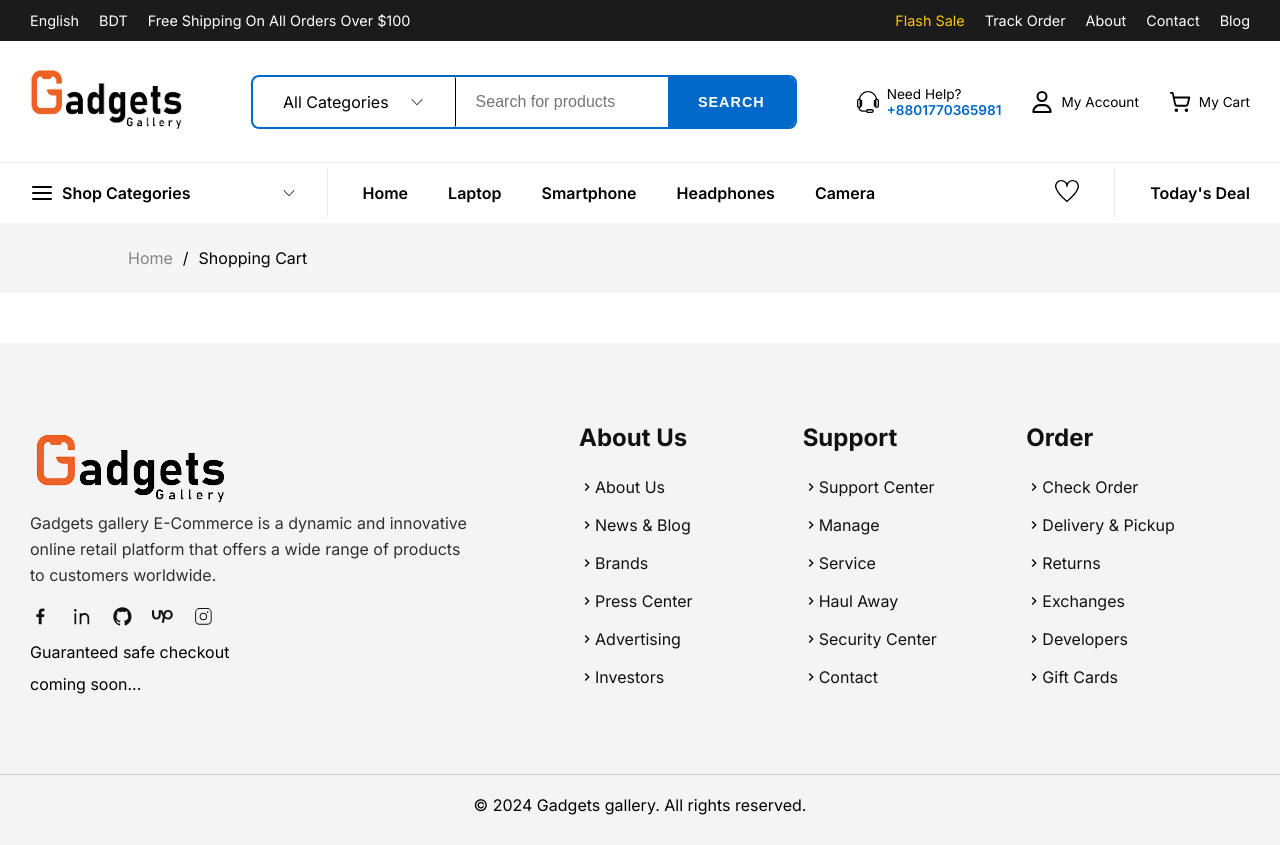
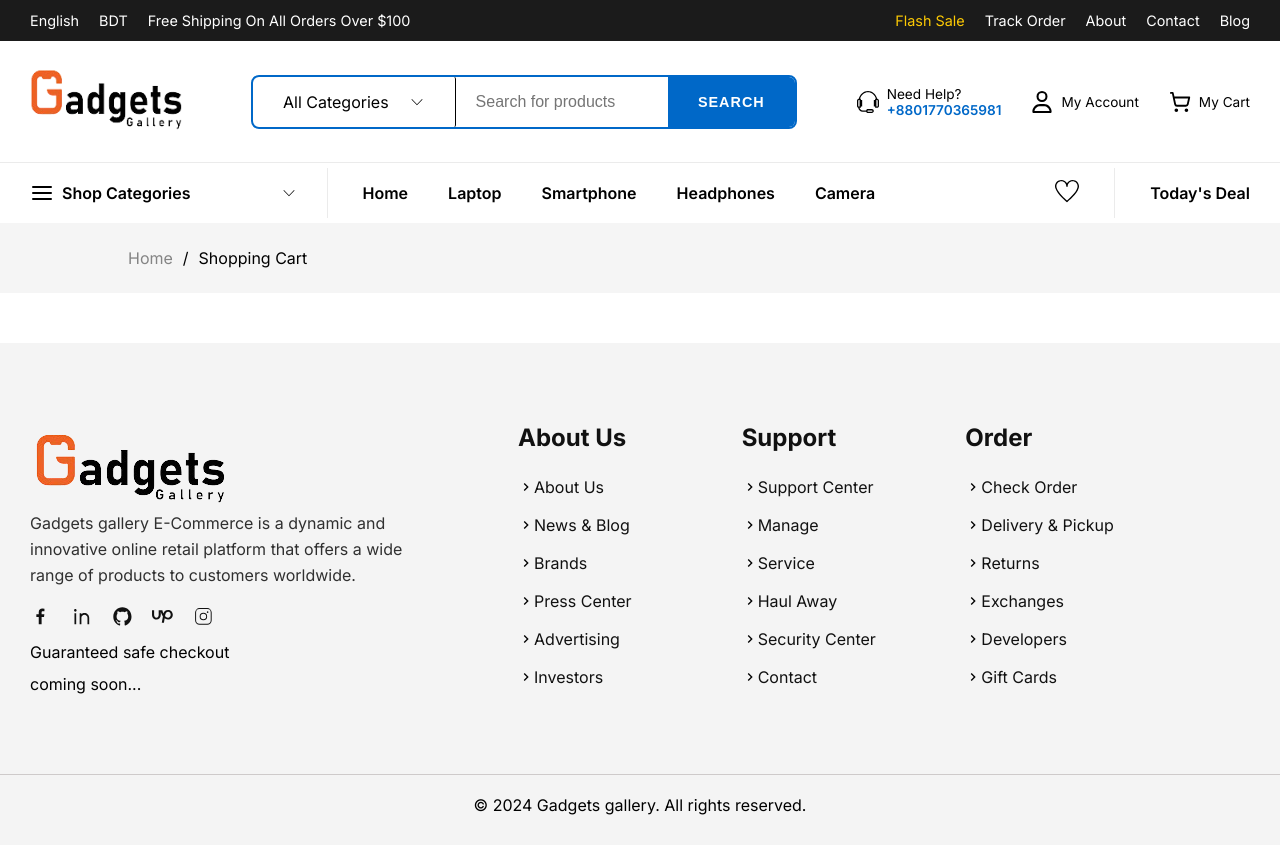
Before and after one commit to Adityo-dev/Gadget-gallery, a Next.js app: page /cart in a window 1280 px wide. Built offline with nearby package versions, Linux system fonts and the light colour scheme.

Commit message:
footer responsive [Done]

```diff
--- a/src/shared/footer/footer.module.css
+++ b/src/shared/footer/footer.module.css
@@ -95,7 +95,7 @@
   font-size: 1rem;
 }
 
-@media only screen and (max-width: 500px) {
+@media only screen and (max-width: 1000px) {
   .footerDataContainer {
     padding: 80px 15px;
     flex-direction: column;
@@ -131,3 +131,90 @@
     margin-bottom: 1rem;
   }
 }
+
+@media screen and (min-width: 1000px) and (max-width: 1350px) {
+  .footerAboutContainer {
+    margin-top: 8px;
+    width: 40%;
+  }
+
+  .footerAboutSubText {
+    font-size: 1rem;
+    line-height: 26px;
+    color: #303030;
+    width: 80%;
+  }
+
+  .contactIconsContainer {
+    display: flex;
+    align-items: center;
+    gap: 20px;
+    margin-top: 18px;
+  }
+
+  .contactIcons {
+    color: #111111;
+    font-size: 1.3rem;
+    transition: all 0.3s;
+  }
+
+  .contactIcons:hover {
+    color: #0068c8;
+  }
+
+  .footerCheckoutContainer {
+    margin-top: 10px;
+    display: flex;
+    flex-direction: column;
+    gap: 12px;
+  }
+
+  .footerDataItemsContainer {
+    width: 55%;
+    display: grid;
+    grid-template-columns: repeat(3, 1fr);
+  }
+
+  .footerItemsDataAndArrow {
+    display: flex;
+    align-items: center;
+  }
+
+  .footerItemsDataContainer {
+    display: flex;
+    flex-direction: column;
+    gap: 18px;
+  }
+
+  .footerItemsData {
+    text-decoration: none;
+    color: #111111;
+    font-size: 1rem;
+    text-wrap: nowrap;
+    font-weight: normal;
+    text-transform: capitalize;
+    transition: all 0.3s;
+  }
+
+  .footerItemsData:hover {
+    color: #0068c8;
+    margin-left: 5px;
+  }
+
+  .footerHeaderText {
+    font-size: 1.5rem;
+    color: #111111;
+    margin-bottom: 25px;
+    text-transform: capitalize;
+  }
+
+  .footerCopyRightTextContainer {
+    border-top: 1px solid #cecaca;
+    text-align: center;
+  }
+
+  .footerCopyRightTextContainer {
+    padding: 20px 0 30px 0;
+    font-size: 1rem;
+  }
+}
```
